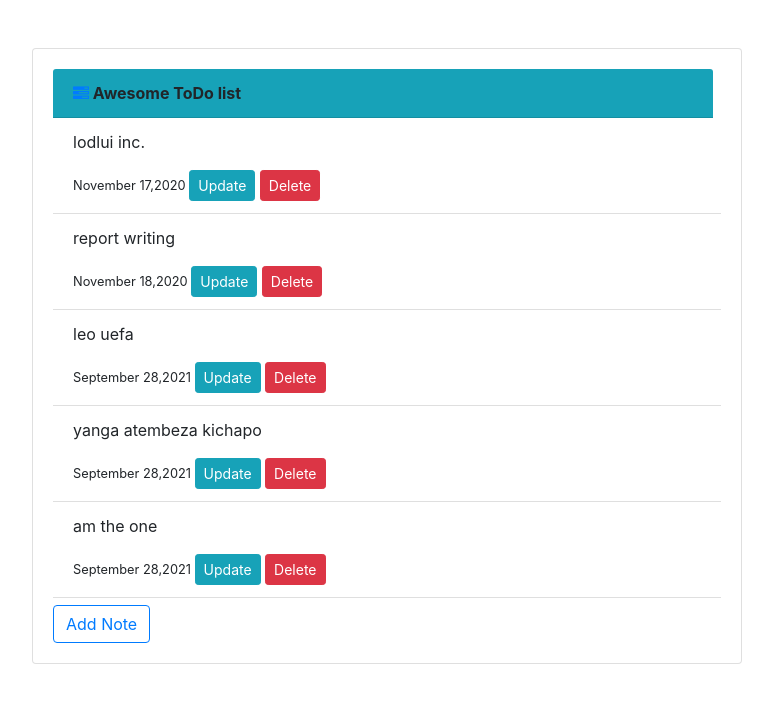
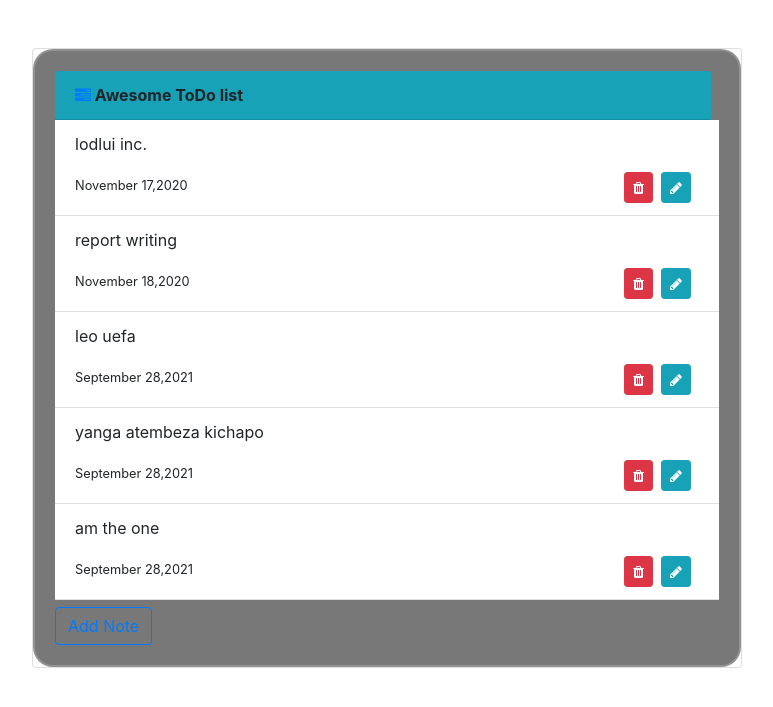
Before and after one commit to lodyne/ToDo, a Django app: page /task/ in a window 1280 px wide. Shown: the top 707 px of the page, without its empty margins (253-1026 px from the left). Run offline with Django 3.2, Linux system fonts and the light colour scheme; data comes from the database, SQL or seed files in the repository; some libraries are stand-ins or nearby versions.

Commit message:
commit again

```diff
--- a/requirements.txt
+++ b/requirements.txt
@@ -2,6 +2,9 @@ asgiref==3.4.1
 Django==3.2.7
 django-crispy-forms==1.13.0
 djangorestframework==3.12.4
-mysqlclient==2.0.3
+gunicorn==20.1.0
+psycopg2==2.9.3
+python-decouple==3.6
 pytz==2021.1
 sqlparse==0.4.2
+whitenoise==6.0.0
--- /dev/null
+++ b/task/static/css/style.css
@@ -0,0 +1,6 @@
+.card-body{
+    background-color: rgba(30, 30, 30, 0.6);
+    border-radius: 20px;
+    backdrop-filter: blur(3px);
+    border: 2px solid rgba(255,255,255,0.2);
+}
--- a/task/templates/task/index.html
+++ b/task/templates/task/index.html
@@ -1,3 +1,4 @@
+{% load static %}
 <!DOCTYPE html>
 <html lang="en">
 	<head>
@@ -8,6 +9,9 @@
 			name="viewport"
 			content="width=device-width, initial-scale=1, shrink-to-fit=no"
 		/>
+
+        <link rel="stylesheet" href="{% static 'css/style.css' %}">
+
 		<link
 			rel="stylesheet"
 			href="https://cdnjs.cloudflare.com/ajax/libs/font-awesome/4.7.0/css/font-awesome.min.css"
--- a/task/templates/task/task_list.html
+++ b/task/templates/task/task_list.html
@@ -1,7 +1,9 @@
-{% extends 'task/index.html' %} {% block content %}
+{% extends 'task/index.html' %}
+{% block content %}
+{% comment %} {% load static %} {% endcomment %}
 <div class="container d-flex justify-content-center mt-5">
 	<div class="col-md-8">
-		<div class="card">
+		<div class="card ">
 			<div class="card-body">
 				<div class="card-header bg-info text-black font-weight-bold mr-2">
 					<a class="text-decoration-none" href="{% url 'home' %}">
@@ -16,15 +18,17 @@
 						<p>{{object.notes}}</p>
 						<small class="">{{object.date_created|date:"F j,Y "}}</small>
 						<a
-							class="btn btn-sm btn-info"
-							href="{% url 'task-update' object.id %}"
-							>Update</a
-						>
-						<a
-							class="btn btn-sm btn-danger"
-							href="{% url 'task-delete' object.id %}"
-							>Delete</a
-						>
+							class="btn btn-sm btn-info mx-2 float-right"
+							href="{% url 'task-update' object.id %}">
+                            <i class="fa fa-pencil" aria-hidden="true"></i>
+                        </a>
+						<button
+                            type="button"
+							class="btn btn-sm btn-danger float-right"
+							href="{% url 'task-delete' object.id %}">
+                            <i class="fa fa-trash" aria-hidden="true"></i>
+
+                        </button>
 					</li>
 				</ul>
 				{% endfor %}
--- a/task/urls.py
+++ b/task/urls.py
@@ -23,6 +23,7 @@ urlpatterns =[
     path('',Home.as_view(),name='home'),
 
     # * urls for django rest framework
+
     path('api/',APIOverview.as_view(),name='api'),
     path('api/task_list/',APITaskList.as_view(),name='api-list'),
     path('api/task_create/new',APITaskCreate.as_view(),name='api-create'),
@@ -31,6 +32,7 @@ urlpatterns =[
     path('api/task_delete/<int:pk>/delete/',APITaskDelete.as_view(),name='api-delete'),
 
     # * urls for traditional django
+
     path('task/',TaskListView.as_view(),name='task-list'),
     path('task/<int:pk>/',TaskDetailView.as_view(),name='task-detail'),
     path('task/new',TaskCreateView.as_view(),name='task-create'),
--- a/todo/urls.py
+++ b/todo/urls.py
@@ -18,5 +18,6 @@ from django.urls import path,include
 
 urlpatterns = [
     path('admin/', admin.site.urls),
-    path('', include("task.urls"))
+    path('', include("task.urls")),
+    path('api-auth/',include('rest_framework.urls',namespace = 'rest_framework'))
 ]
```
Also changed, not shown: todo/settings.py (+25 -7 lines), 1 other file.
